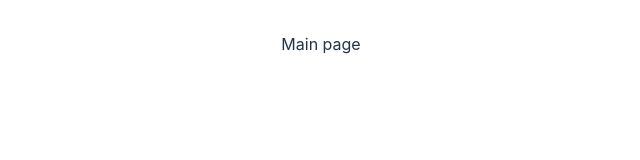
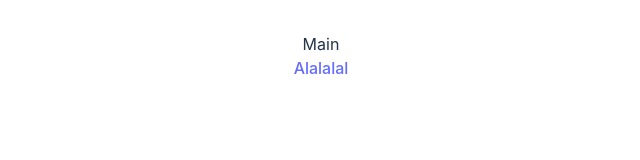
Before and after one commit to Maximow91/GitHubSearch, a React (Vite) app: page / in a window 1280 px wide. Shown: the top 160 px of the page, without its empty margins (319-959 px from the left). Built offline with nearby package versions, Linux system fonts and the light colour scheme.

Commit message:
added react router

```diff
--- a/package.json
+++ b/package.json
@@ -14,6 +14,7 @@
     "react": "^18.2.0",
     "react-dom": "^18.2.0",
     "react-redux": "^8.1.3",
+    "react-router-dom": "^6.18.0",
     "redux-saga": "^1.2.3"
   },
   "devDependencies": {
--- a/src/App.tsx
+++ b/src/App.tsx
@@ -1,9 +1,13 @@
+import {Link} from 'react-router-dom'
 import './App.scss'
+import {AppRouter} from './router/AppRouter'
+import {getRouteTable, RoutePaths} from './router/routeConfig'
 
 function App() {
   return (
     <>
-      <div>Main page</div>
+      <AppRouter />
+      <Link to={getRouteTable('1')}>Alalalal</Link>
     </>
   )
 }
--- a/src/main.tsx
+++ b/src/main.tsx
@@ -2,13 +2,16 @@ import React from 'react'
 import ReactDOM from 'react-dom/client'
 import App from './App'
 import {Provider} from 'react-redux'
+import {BrowserRouter} from 'react-router-dom'
+import {store} from './store/store'
 import './index.scss'
-import {store} from './store/store'
 
 ReactDOM.createRoot(document.getElementById('root')!).render(
   <React.StrictMode>
-    <Provider store={store}>
-      <App />
-    </Provider>
+    <BrowserRouter>
+      <Provider store={store}>
+        <App />
+      </Provider>
+    </BrowserRouter>
   </React.StrictMode>,
 )
--- /dev/null
+++ b/src/pages/MainPage/index.tsx
@@ -0,0 +1,5 @@
+const MainPage = () => {
+  return <div>Main</div>
+}
+
+export default MainPage
--- /dev/null
+++ b/src/pages/TablePage/index.tsx
@@ -0,0 +1,5 @@
+const TablePage = () => {
+  return <div>Table</div>
+}
+
+export default TablePage
--- /dev/null
+++ b/src/router/AppRouter.tsx
@@ -0,0 +1,13 @@
+import {memo} from 'react'
+import {Route, Routes} from 'react-router-dom'
+import {routeConfig} from './routeConfig'
+
+export const AppRouter = memo(() => {
+  return (
+    <Routes>
+      {Object.values(routeConfig).map(route => (
+        <Route key={route.path} path={route.path} element={route.element} />
+      ))}
+    </Routes>
+  )
+})
--- /dev/null
+++ b/src/router/routeConfig.tsx
@@ -0,0 +1,29 @@
+import {ReactNode} from 'react'
+import {RouteProps} from 'react-router-dom'
+import MainPage from '../pages/MainPage'
+import TablePage from '../pages/TablePage'
+
+export enum AppRoutes {
+  MAIN = 'main',
+  TABLE = 'table',
+}
+
+export const getRouteMain = (): string => '/'
+export const getRouteTable = (title: string): string => `/repositories/${title}`
+
+export const RoutePaths: Record<AppRoutes, string> = {
+  [AppRoutes.MAIN]: getRouteMain(),
+  [AppRoutes.TABLE]: getRouteTable(':title'),
+}
+
+type RouteConfig = {
+  [key in AppRoutes]: RouteProps & {path: string; element: ReactNode}
+}
+
+export const routeConfig: RouteConfig = {
+  [AppRoutes.MAIN]: {path: RoutePaths[AppRoutes.MAIN], element: <MainPage />},
+  [AppRoutes.TABLE]: {
+    path: RoutePaths[AppRoutes.TABLE],
+    element: <TablePage />,
+  },
+}
```
Also changed, not shown: 1 other file (tests, documents, lock files or other folders).
